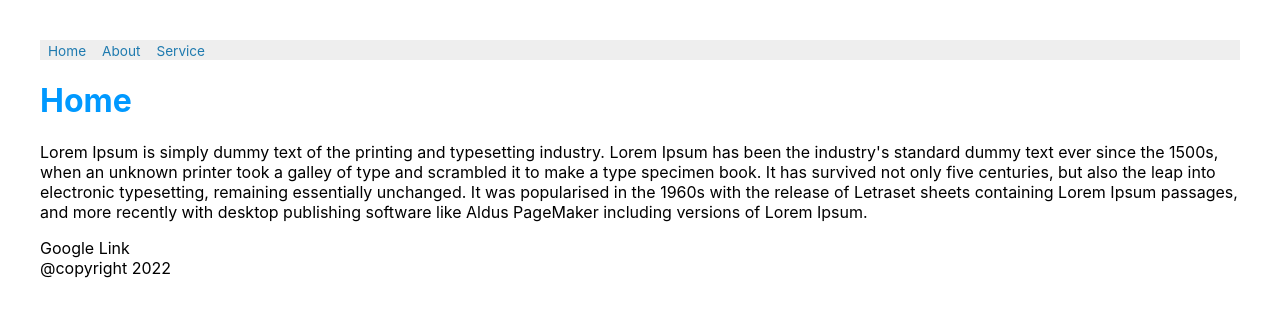
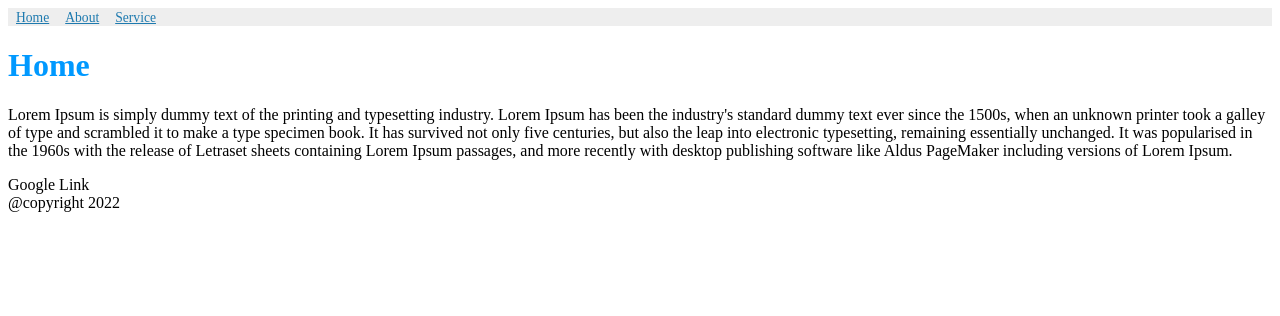
Before and after one commit to trianggautama/Next-basic, a Next.js app: page / in a window 1280 px wide. Shown: the top 316 px of the page. Built offline with nearby package versions, Linux system fonts and the light colour scheme.

Commit message:
make css global with js

```diff
--- a/components/Layout.js
+++ b/components/Layout.js
@@ -1,9 +1,11 @@
 import Footer from "./Footer";
 import Navbar from "./Navbar";
+import globalStyle from "../styles/globalStyle";
 
 const Layout = ({ children }) => {
     return (
         <div>
+            <style jsx> {globalStyle}</style>
             <Navbar type="main" />
             {children}
             <Footer/>
--- a/pages/_app.js
+++ b/pages/_app.js
@@ -1,5 +1,5 @@
 import Layout from '../components/Layout'
-import '../styles/globals.css'
+// import '../styles/globals.css'
 
 function MyApp({ Component, pageProps }) {
   return (
--- /dev/null
+++ b/styles/globalStyle.js
@@ -0,0 +1,23 @@
+import css from "styled-jsx/css"
+
+export default css.global`
+
+html,
+body {
+  padding: 20px;
+  margin: 0;
+  font-family: -apple-system, BlinkMacSystemFont, Segoe UI, Roboto, Oxygen,
+    Ubuntu, Cantarell, Fira Sans, Droid Sans, Helvetica Neue, sans-serif;
+}
+
+a {
+  color: inherit;
+  text-decoration: none;
+}
+
+* {
+  box-sizing: border-box;
+}
+
+
+`
```
